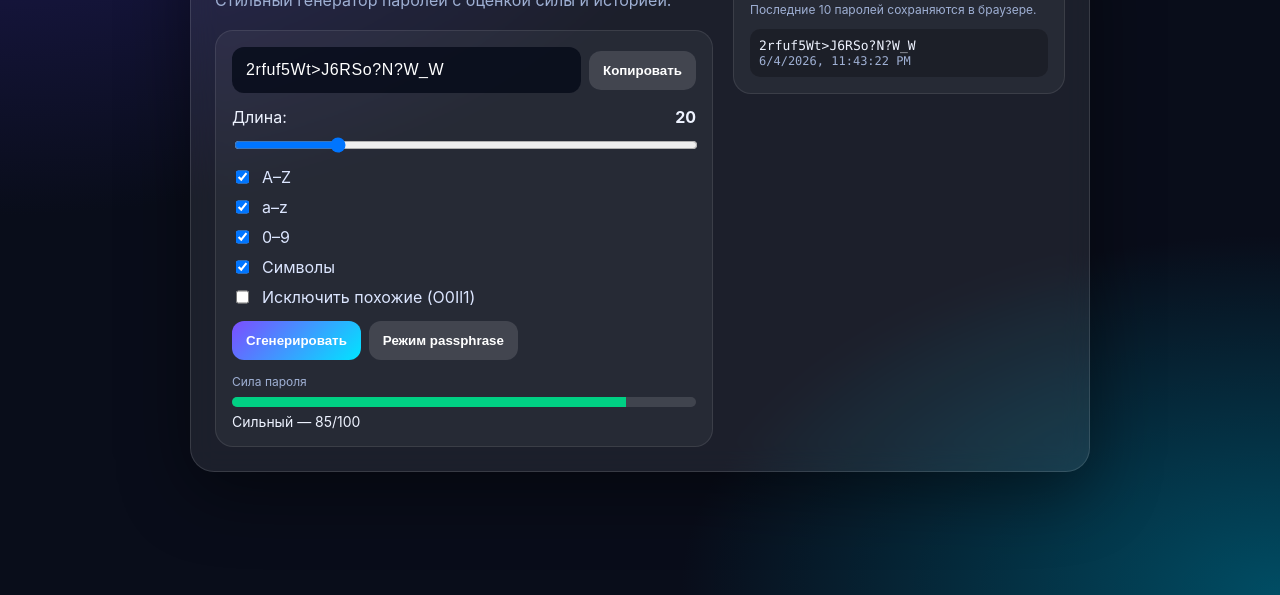
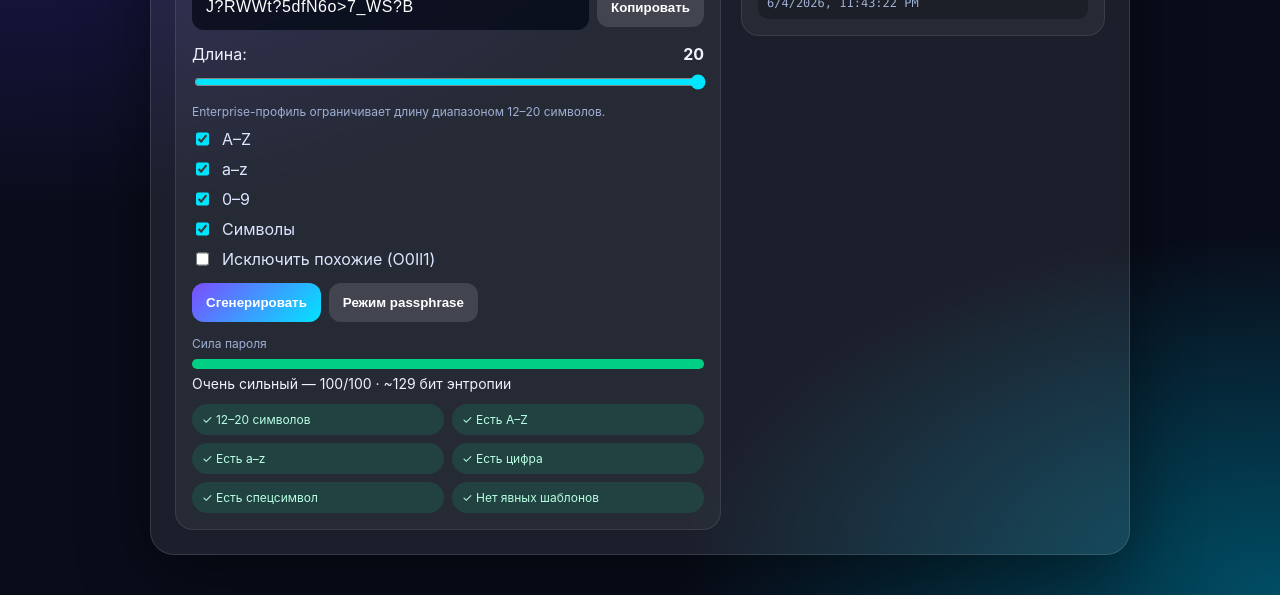
Before and after one commit to Mil1n/Password-Generator, a plain HTML site: page index.html in a window 1280 px wide. Shown: the part 205-800 px from the top of the page. Drawn offline with Linux system fonts and the light colour scheme.

Commit message:
Improve password generator security and UI

```diff
--- a/index.html
+++ b/index.html
@@ -14,6 +14,7 @@
       --accent2: #00e5ff;
       --ok: #00d084;
       --warn: #ffb020;
+      --danger: #ff4d6d;
     }
     * { box-sizing: border-box; }
     body {
@@ -29,7 +30,7 @@
       padding: 20px;
     }
     .app {
-      width: min(900px, 100%);
+      width: min(980px, 100%);
       background: var(--card);
       border: 1px solid rgba(255,255,255,.12);
       border-radius: 24px;
@@ -43,6 +44,7 @@
     @media (max-width: 820px){ .app{ grid-template-columns: 1fr; } }
 
     h1 { margin: 0 0 6px; font-size: clamp(24px, 4vw, 34px); }
+    h3 { margin-top: 0; }
     .subtitle { color: var(--muted); margin: 0 0 20px; }
     .panel {
       background: rgba(255,255,255,.05);
@@ -56,6 +58,7 @@
       gap: 8px;
       align-items: center;
     }
+    @media (max-width: 540px){ .pass-wrap{ grid-template-columns: 1fr; } }
     #password {
       width: 100%;
       border: none;
@@ -76,11 +79,16 @@
       transition: .2s transform, .2s opacity;
     }
     button:hover { transform: translateY(-1px); opacity: .95; }
+    button:focus-visible, input:focus-visible {
+      outline: 3px solid rgba(0,229,255,.45);
+      outline-offset: 2px;
+    }
     .btn-primary { background: linear-gradient(135deg,var(--accent),var(--accent2)); }
     .btn-soft { background: rgba(255,255,255,.13); }
     .row { margin-top: 14px; }
     label { display: flex; justify-content: space-between; margin-bottom: 8px; }
-    input[type=range] { width: 100%; }
+    input[type=range] { width: 100%; accent-color: var(--accent2); }
+    input[type=checkbox] { accent-color: var(--accent2); }
     .checks { display: grid; gap: 10px; margin-top: 10px; }
     .checks label { justify-content: start; gap: 10px; margin: 0; color: #dce6ff; }
     .inline { display:flex; gap:8px; flex-wrap: wrap; margin-top:14px; }
@@ -88,28 +96,42 @@
     .meter { height: 10px; border-radius: 999px; background: rgba(255,255,255,.12); overflow: hidden; margin-top: 8px; }
     #meterFill { height: 100%; width: 0; transition: .25s; }
     #scoreText { margin-top: 6px; font-size: 14px; }
+    .policy-list { display: grid; grid-template-columns: repeat(2, minmax(0, 1fr)); gap: 8px; padding: 0; margin: 12px 0 0; list-style: none; }
+    @media (max-width: 540px){ .policy-list{ grid-template-columns: 1fr; } }
+    .policy-list li {
+      padding: 8px 10px;
+      border-radius: 999px;
+      background: rgba(255,255,255,.08);
+      color: var(--muted);
+      font-size: 12px;
+    }
+    .policy-list li.pass { color: #b9ffe3; background: rgba(0,208,132,.14); }
+    .policy-list li.fail { color: #ffd4dc; background: rgba(255,77,109,.14); }
+    .actions { display: flex; justify-content: space-between; gap: 8px; align-items: center; }
     .history { max-height: 340px; overflow: auto; margin-top: 10px; display:grid; gap:8px; }
-    .item { font-family: ui-monospace, SFMono-Regular, Menlo, monospace; font-size: 13px; background: rgba(0,0,0,.25); border-radius: 10px; padding: 9px; }
+    .item { font-family: ui-monospace, SFMono-Regular, Menlo, monospace; font-size: 13px; background: rgba(0,0,0,.25); border-radius: 10px; padding: 9px; overflow-wrap: anywhere; }
+    .empty { color: var(--muted); font-size: 13px; }
   </style>
 </head>
 <body>
   <main class="app">
     <section>
       <h1>MilinPass ⚡</h1>
-      <p class="subtitle">Стильный генератор паролей с оценкой силы и историей.</p>
+      <p class="subtitle">Стильный генератор паролей с криптостойкой случайностью, оценкой силы и локальной историей.</p>
 
       <div class="panel">
         <div class="pass-wrap">
-          <input id="password" readonly />
-          <button id="copyBtn" class="btn-soft">Копировать</button>
+          <input id="password" readonly aria-label="Сгенерированный пароль" />
+          <button id="copyBtn" class="btn-soft" type="button">Копировать</button>
         </div>
 
         <div class="row">
           <label for="length">Длина: <strong id="lenVal">20</strong></label>
-          <input id="length" type="range" min="8" max="64" value="20" />
+          <input id="length" type="range" min="12" max="20" value="20" />
+          <div class="mini">Enterprise-профиль ограничивает длину диапазоном 12–20 символов.</div>
         </div>
 
-        <div class="checks">
+        <div class="checks" aria-label="Наборы символов">
           <label><input type="checkbox" id="upper" checked /> A–Z</label>
           <label><input type="checkbox" id="lower" checked /> a–z</label>
           <label><input type="checkbox" id="numbers" checked /> 0–9</label>
@@ -118,22 +140,26 @@
         </div>
 
         <div class="inline">
-          <button id="generateBtn" class="btn-primary">Сгенерировать</button>
-          <button id="passphraseBtn" class="btn-soft">Режим passphrase</button>
+          <button id="generateBtn" class="btn-primary" type="button">Сгенерировать</button>
+          <button id="passphraseBtn" class="btn-soft" type="button">Режим passphrase</button>
         </div>
 
         <div class="row">
           <div class="mini">Сила пароля</div>
-          <div class="meter"><div id="meterFill"></div></div>
-          <div id="scoreText">—</div>
+          <div class="meter" role="progressbar" aria-label="Оценка силы пароля" aria-valuemin="0" aria-valuemax="100" aria-valuenow="0"><div id="meterFill"></div></div>
+          <div id="scoreText" aria-live="polite">—</div>
+          <ul id="policyList" class="policy-list" aria-label="Проверки безопасности"></ul>
         </div>
       </div>
     </section>
 
     <aside>
       <div class="panel">
-        <h3 style="margin-top:0">История (локально)</h3>
-        <p class="mini">Последние 10 паролей сохраняются в браузере.</p>
+        <div class="actions">
+          <h3>История (локально)</h3>
+          <button id="clearHistoryBtn" class="btn-soft" type="button">Очистить</button>
+        </div>
+        <p class="mini">Последние 10 паролей сохраняются только в браузере и не отправляются на сервер.</p>
         <div id="history" class="history"></div>
       </div>
     </aside>
@@ -147,20 +173,42 @@
       numbers: '23456789',
       symbols: '!@#$%^&*()-_=+[]{};:,.<>/?'
     };
-    const ambiguous = new Set('O0Il1');
+    const commonPatterns = ['1234', 'qwerty', 'password', 'admin', 'letmein', '1111', '0000'];
+    const historyKey = 'milinpass-history';
 
     function randomInt(max) {
+      if (!Number.isSafeInteger(max) || max < 1) {
+        throw new Error('Некорректная верхняя граница генератора случайных чисел');
+      }
+
+      const range = 0x100000000;
+      const limit = range - (range % max);
       const a = new Uint32Array(1);
-      crypto.getRandomValues(a);
+
+      do {
+        crypto.getRandomValues(a);
+      } while (a[0] >= limit);
+
       return a[0] % max;
     }
 
+    function shuffle(value) {
+      const arr = [...value];
+      for (let i = arr.length - 1; i > 0; i--) {
+        const j = randomInt(i + 1);
+        [arr[i], arr[j]] = [arr[j], arr[i]];
+      }
+      return arr.join('');
+    }
+
+    function selectedSets() {
+      return ['upper', 'lower', 'numbers', 'symbols']
+        .filter((id) => el(id).checked)
+        .map((id) => chars[id]);
+    }
+
     function buildPool() {
-      const selected = [];
-      if (el('upper').checked) selected.push(chars.upper);
-      if (el('lower').checked) selected.push(chars.lower);
-      if (el('numbers').checked) selected.push(chars.numbers);
-      if (el('symbols').checked) selected.push(chars.symbols);
+      const selected = selectedSets();
       if (!selected.length) return '';
 
       let pool = selected.join('');
@@ -172,66 +220,136 @@
 
     function generatePassword() {
       const len = Number(el('length').value);
+      const sets = selectedSets();
       const pool = buildPool();
       if (!pool) return 'Выберите хотя бы один набор символов';
+      if (sets.length > len) return 'Длина меньше количества выбранных наборов';
 
-      let out = '';
-      for (let i = 0; i < len; i++) {
-        let ch = pool[randomInt(pool.length)];
-        if (el('excludeAmbiguous').checked) {
-          while (ambiguous.has(ch)) ch = pool[randomInt(pool.length)];
-        }
-        out += ch;
-      }
-      return out;
+      const requiredChars = sets.map((set) => set[randomInt(set.length)]);
+      const randomChars = Array.from({ length: len - requiredChars.length }, () => pool[randomInt(pool.length)]);
+      return shuffle([...requiredChars, ...randomChars].join(''));
     }
 
     function generatePassphrase() {
-      const words = ['neon', 'rocket', 'pixel', 'orbit', 'quantum', 'cipher', 'shadow', 'matrix', 'aurora', 'hyper'];
-      return Array.from({length: 4}, () => words[randomInt(words.length)]).join('-') + randomInt(100);
+      const words = ['neon', 'rocket', 'pixel', 'orbit', 'cipher', 'shadow', 'matrix', 'aurora', 'hyper'];
+      const first = words[randomInt(words.length)];
+      const second = words[randomInt(words.length)];
+      const capitalized = first[0].toUpperCase() + first.slice(1);
+      return `${capitalized}-${second}${randomInt(90) + 10}${chars.symbols[randomInt(chars.symbols.length)]}`;
+    }
+
+    function hasCommonPattern(value) {
+      const normalized = value.toLowerCase();
+      return commonPatterns.some((pattern) => normalized.includes(pattern));
+    }
+
+    function policyChecks(p) {
+      return [
+        { label: '12–20 символов', pass: p.length >= 12 && p.length <= 20 },
+        { label: 'Есть A–Z', pass: /[A-Z]/.test(p) },
+        { label: 'Есть a–z', pass: /[a-z]/.test(p) },
+        { label: 'Есть цифра', pass: /\d/.test(p) },
+        { label: 'Есть спецсимвол', pass: /[^A-Za-z0-9]/.test(p) },
+        { label: 'Нет явных шаблонов', pass: !hasCommonPattern(p) && !/(.)\1{2,}/.test(p) }
+      ];
+    }
+
+    function estimateEntropy(p) {
+      let poolSize = 0;
+      if (/[A-Z]/.test(p)) poolSize += 26;
+      if (/[a-z]/.test(p)) poolSize += 26;
+      if (/\d/.test(p)) poolSize += 10;
+      if (/[^A-Za-z0-9]/.test(p)) poolSize += chars.symbols.length;
+      return poolSize ? Math.round(p.length * Math.log2(poolSize)) : 0;
     }
 
     function scorePassword(p) {
-      if (!p || p.includes('Выберите')) return {score: 0, label: 'Нет данных'};
-      let score = Math.min(50, p.length * 2);
-      if (/[A-Z]/.test(p)) score += 10;
-      if (/[a-z]/.test(p)) score += 10;
-      if (/\d/.test(p)) score += 10;
-      if (/[^A-Za-z0-9]/.test(p)) score += 15;
-      if (/(.)\1{2,}/.test(p)) score -= 10;
+      if (!p || p.includes('Выберите') || p.includes('Длина')) return {score: 0, label: 'Нет данных', entropy: 0, checks: []};
+
+      const checks = policyChecks(p);
+      const entropy = estimateEntropy(p);
+      let score = Math.min(100, Math.round((entropy / 100) * 100));
+      score -= checks.filter((check) => !check.pass).length * 12;
       score = Math.max(0, Math.min(100, score));
 
-      const label = score < 35 ? 'Слабый' : score < 70 ? 'Средний' : 'Сильный';
-      return { score, label };
+      const label = score < 45 ? 'Слабый' : score < 75 ? 'Средний' : score < 90 ? 'Сильный' : 'Очень сильный';
+      return { score, label, entropy, checks };
     }
 
-    function paintScore(score, label) {
+    function paintScore(score, label, entropy, checks = []) {
       const fill = el('meterFill');
+      const meter = document.querySelector('.meter');
       fill.style.width = score + '%';
-      fill.style.background = score < 35 ? '#ff4d6d' : score < 70 ? 'var(--warn)' : 'var(--ok)';
-      el('scoreText').textContent = `${label} — ${score}/100`;
+      fill.style.background = score < 45 ? 'var(--danger)' : score < 75 ? 'var(--warn)' : 'var(--ok)';
+      meter.setAttribute('aria-valuenow', String(score));
+      el('scoreText').textContent = `${label} — ${score}/100 · ~${entropy} бит энтропии`;
+      el('policyList').innerHTML = checks.map((check) => `<li class="${check.pass ? 'pass' : 'fail'}">${check.pass ? '✓' : '×'} ${check.label}</li>`).join('');
+    }
+
+    function readHistory() {
+      try {
+        const parsed = JSON.parse(localStorage.getItem(historyKey) || '[]');
+        return Array.isArray(parsed) ? parsed : [];
+      } catch {
+        return [];
+      }
     }
 
     function saveHistory(value) {
-      const key = 'milinpass-history';
-      const arr = JSON.parse(localStorage.getItem(key) || '[]');
+      const arr = readHistory().filter((item) => item.value !== value);
       arr.unshift({ value, time: new Date().toLocaleString() });
-      localStorage.setItem(key, JSON.stringify(arr.slice(0, 10)));
+      localStorage.setItem(historyKey, JSON.stringify(arr.slice(0, 10)));
       renderHistory();
     }
 
     function renderHistory() {
-      const key = 'milinpass-history';
-      const arr = JSON.parse(localStorage.getItem(key) || '[]');
-      el('history').innerHTML = arr.map(i => `<div class="item">${i.value}<br><span class="mini">${i.time}</span></div>`).join('') || '<div class="mini">Пока пусто</div>';
+      const arr = readHistory();
+      const history = el('history');
+      history.innerHTML = '';
+
+      if (!arr.length) {
+        const empty = document.createElement('div');
+        empty.className = 'empty';
+        empty.textContent = 'Пока пусто';
+        history.append(empty);
+        return;
+      }
+
+      arr.forEach((item) => {
+        const row = document.createElement('div');
+        const date = document.createElement('span');
+        row.className = 'item';
+        row.textContent = item.value;
+        date.className = 'mini';
+        date.textContent = item.time;
+        row.append(document.createElement('br'), date);
+        history.append(row);
+      });
+    }
+
+    async function copyPassword() {
+      const val = el('password').value;
+      if (!val) return;
+
+      if (navigator.clipboard?.writeText) {
+        await navigator.clipboard.writeText(val);
+      } else {
+        el('password').select();
+        document.execCommand('copy');
+        el('password').blur();
+      }
+
+      const old = el('copyBtn').textContent;
+      el('copyBtn').textContent = 'Скопировано ✅';
+      setTimeout(() => el('copyBtn').textContent = old, 1200);
     }
 
     function create(type='password') {
       const value = type === 'passphrase' ? generatePassphrase() : generatePassword();
       el('password').value = value;
-      const {score, label} = scorePassword(value);
-      paintScore(score, label);
-      if (!value.includes('Выберите')) saveHistory(value);
+      const {score, label, entropy, checks} = scorePassword(value);
+      paintScore(score, label, entropy, checks);
+      if (!value.includes('Выберите') && !value.includes('Длина')) saveHistory(value);
     }
 
     el('length').addEventListener('input', (e) => {
@@ -242,13 +360,10 @@
 
     el('generateBtn').addEventListener('click', () => create());
     el('passphraseBtn').addEventListener('click', () => create('passphrase'));
-    el('copyBtn').addEventListener('click', async () => {
-      const val = el('password').value;
-      if (!val) return;
-      await navigator.clipboard.writeText(val);
-      const old = el('copyBtn').textContent;
-      el('copyBtn').textContent = 'Скопировано ✅';
-      setTimeout(() => el('copyBtn').textContent = old, 1200);
+    el('copyBtn').addEventListener('click', copyPassword);
+    el('clearHistoryBtn').addEventListener('click', () => {
+      localStorage.removeItem(historyKey);
+      renderHistory();
     });
 
     renderHistory();
```
Also changed, not shown: README.md.
